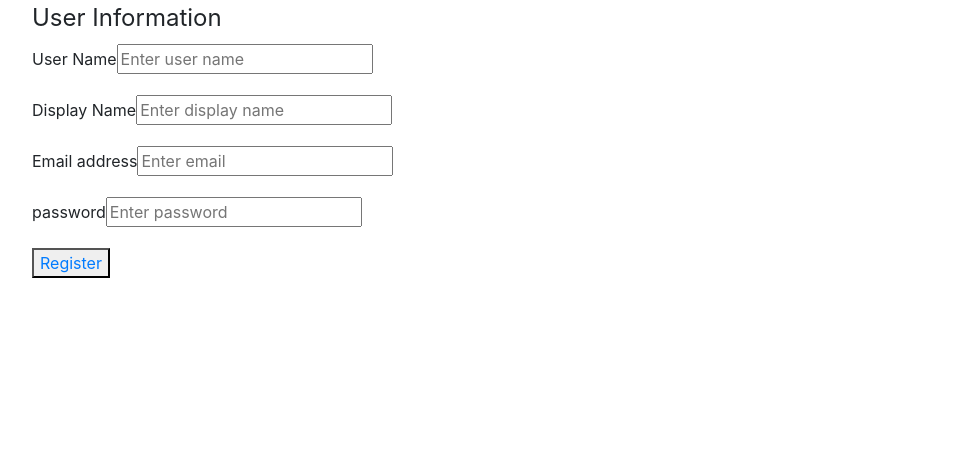
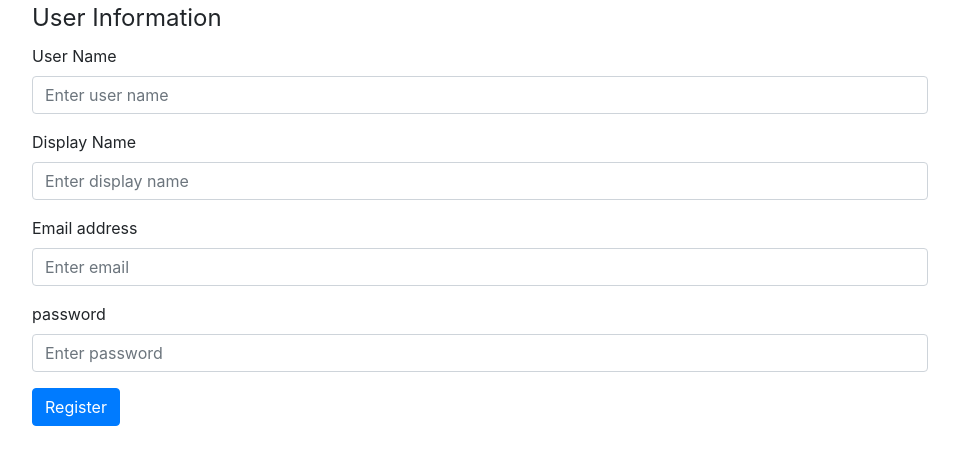
Before and after one commit to ashwagzabani/Mini-Twitter, a React (Create React App) app in the folder mini-twitter/: page /register in a window 1280 px wide. Shown: the top 464 px of the page, without its empty margins (160-1119 px from the left). Built offline with nearby package versions, Linux system fonts and the light colour scheme.

Commit message:
add validation to sign up

```diff
--- a/mini-twitter/src/components/Landing-page.js
+++ b/mini-twitter/src/components/Landing-page.js
@@ -16,7 +16,7 @@ class LandingPage extends Component {
         return (
             <div className="LandingPage">
                 <div className="header">
-                    <p>MINI-TWITTER!</p>
+                    <p>MINI-TWITTER</p>
                     <Button className="signIn" variant="primary" as={Link} to="/signIn">Sign In</Button>
 
                 </div>
--- a/mini-twitter/src/components/Register-form.js
+++ b/mini-twitter/src/components/Register-form.js
@@ -1,7 +1,8 @@
 import React, { Component } from 'react';
 import {
     Form,
-    Alert
+    Alert,
+    Button
 } from 'react-bootstrap'
 
 import {
@@ -48,48 +49,55 @@ class RegisterForm extends Component {
         e.preventDefault();
         //call validation method
         //if validtion ir true => redirect to user home page
-
+        this.validation();
         //get db from local storage
         //convert from string to json
         //check if it's empty
         //push the new user
         //set new db to local storage and convert db from json to string
         // if (validation()) {
-        let getTwitterDB;
-        let userId;
 
-        if (localStorage.getItem('TwitterDB') == '') {
-            console.log("object");
-            let arrOfObject = [];
-            userId = 1;
-            const newUser = this.getNewUser(userId);
-            localStorage.setItem('userLoggedInId', userId)
-            // this.setState({ userId })
-            //getTwitterDB = localStorage.getItem('TwitterDB');
-            arrOfObject.push(newUser);
-            // if (getTwitterDB === '') {
-            //     console.log('object');
-            // }
-            // let arrOfObject = [];
-            // arrOfObject.push(getTwitterDB);
-            console.log(arrOfObject);
-            localStorage.setItem('TwitterDB', JSON.stringify(arrOfObject))
-        }
-        else {
-            getTwitterDB = JSON.parse(localStorage.getItem('TwitterDB'));
-            // if (getTwitterDB[0] === '') {
-            //     getTwitterDB.shift(0);
-            //     console.log("donw");
-            // }
-            //console.log(getTwitterDB.length);
-            userId = getTwitterDB.length + 1;
-            localStorage.setItem('userLoggedInId', userId)
-            const newUser = this.getNewUser(userId)
-            this.setState({ userId })
-            getTwitterDB.push(newUser);
-            console.log(getTwitterDB);
-            localStorage.setItem('TwitterDB', JSON.stringify(getTwitterDB));
-        }
+
+
+        // let getTwitterDB;
+        // let userId;
+
+        // if (localStorage.getItem('TwitterDB') == '') {
+        //     console.log("object");
+        //     let arrOfObject = [];
+        //     userId = 1;
+        //     const newUser = this.getNewUser(userId);
+        //     localStorage.setItem('userLoggedInId', userId)
+        //     // this.setState({ userId })
+        //     //getTwitterDB = localStorage.getItem('TwitterDB');
+        //     arrOfObject.push(newUser);
+        //     // if (getTwitterDB === '') {
+        //     //     console.log('object');
+        //     // }
+        //     // let arrOfObject = [];
+        //     // arrOfObject.push(getTwitterDB);
+        //     console.log(arrOfObject);
+        //     localStorage.setItem('TwitterDB', JSON.stringify(arrOfObject))
+        // }
+        // else {
+        //     getTwitterDB = JSON.parse(localStorage.getItem('TwitterDB'));
+        //     // if (getTwitterDB[0] === '') {
+        //     //     getTwitterDB.shift(0);
+        //     //     console.log("donw");
+        //     // }
+        //     //console.log(getTwitterDB.length);
+        //     userId = getTwitterDB.length + 1;
+        //     localStorage.setItem('userLoggedInId', userId)
+        //     const newUser = this.getNewUser(userId)
+        //     this.setState({ userId })
+        //     getTwitterDB.push(newUser);
+        //     console.log(getTwitterDB);
+        //     localStorage.setItem('TwitterDB', JSON.stringify(getTwitterDB));
+        // }
+
+
+
+
         // this.validation();
         // const newUser = {
         //     "id": this.state.userId + 1,
@@ -125,7 +133,7 @@ class RegisterForm extends Component {
         // TwitterDB.users.push(newUser)
         console.log(this.state.TwitterDB);
         // this.setState({ userId: userId })
-        this.props.history.push("/user/home")
+        // this.props.history.push("/user/home")
         // return <Redirect from="/register" to="/user/home" />
         // return <Redirect from="/register" render={(props) => <Home state="Hello, " {...props} />} />
         // return <Redirect from="/register" to={{
@@ -217,29 +225,104 @@ class RegisterForm extends Component {
         }
     }
 
-    validation = (fieldName, value) => {
-        //check if user name already used
-        //check if email already used
-        //check if password less than 6 digit
-        let key = 'id';
-        console.log(fieldName);
-        const TwitterDB = JSON.parse(localStorage.getItem('TwitterDB'));
-        TwitterDB.map((element) => {
-            if (element[fieldName] === value) {
-                // console.log(element[fieldName]);
-                console.log("problem");
-                this.setState({ alert: true })
-                // console.log(value);
+    // validation = (fieldName, value) => {
+    //     //check if user name already used
+    //     //check if email already used
+    //     //check if password less than 6 digit
+    //     // let key = 'id';
+    //     // console.log(fieldName);
+    //     // const TwitterDB = JSON.parse(localStorage.getItem('TwitterDB'));
+    //     // TwitterDB.map((element) => {
+    //     //     if (element[fieldName] === value) {
+    //     //         // console.log(element[fieldName]);
+    //     //         console.log("problem");
+    //     //         this.setState({ alert: true })
+    //     //         // console.log(value);
+    //     //     } else {
+    //     //         this.setState({ alert: false })
+    //     //     }
+    //     //     //console.log(element[key]);
+    //     //     // return false;
+
+    //     //     //console.log(element);
+    //     // });
+
+    //     let key = 'id';
+    //     // console.log(fieldName);
+    //     const TwitterDB = JSON.parse(localStorage.getItem('TwitterDB'));
+    //     TwitterDB.map((element) => {
+    //         if (element[fieldName] === value) {
+    //             // console.log(element[fieldName]);
+    //             console.log("problem");
+    //             this.setState({ alert: true })
+    //             // console.log(value);
+    //         } else {
+    //             this.setState({ alert: false })
+    //         }
+    //         //console.log(element[key]);
+    //         // return false;
+
+    //         //console.log(element);
+    //     });
+    // }
+    /**
+     *  TwitterDB: '',
+                userId: 0,
+                userName: '',
+                displayName: '',
+                email: '',
+                password: '',
+                alert: false
+     */
+    validation = () => {
+        if (this.state.userName === '' || this.state.displayName === '' || this.state.email === '' || this.state.password === '') {
+            console.log("please fill the input required");
+            //alert error
+        } else {
+
+            if (localStorage.getItem('TwitterDB') == '') {
+                //the TwitterDb is empty,so there is no users to check
+                let arrOfObject = [];
+                let userId = 1;
+                const newUser = this.getNewUser(userId);
+                localStorage.setItem('userLoggedInId', userId)
+                arrOfObject.push(newUser);
+                console.log(arrOfObject);
+                localStorage.setItem('TwitterDB', JSON.stringify(arrOfObject))
+                this.props.history.push("/user/home")
+
             } else {
-                this.setState({ alert: false })
+                // nedd check if the userName or Email already exsist
+                const getTwitterDB = JSON.parse(localStorage.getItem('TwitterDB'));
+                getTwitterDB.map((element, index) => {
+
+                    // console.log(element.length, index);
+                    // console.log(element.email, this.state.email);
+
+                    if ((getTwitterDB.length - 1 === index) && (element.userName !== this.state.userName) && (element.email !== this.state.email)) {
+                        console.log("passed");
+                        const getTwitterDB = JSON.parse(localStorage.getItem('TwitterDB'));
+                        let userId = getTwitterDB.length + 1;
+                        localStorage.setItem('userLoggedInId', userId)
+                        const newUser = this.getNewUser(userId)
+                        this.setState({ userId })
+                        getTwitterDB.push(newUser);
+                        console.log(getTwitterDB);
+                        localStorage.setItem('TwitterDB', JSON.stringify(getTwitterDB));
+                        this.props.history.push("/user/home")
+                    } else if (element.email === this.state.userName) {
+                        console.log("the user Name already exsist");
+                        //alert error
+                    } else if (element.userName === this.state.email) {
+                        console.log("the user Name already exsist");
+                        //alert error
+
+                    }
+
+                })
             }
-            //console.log(element[key]);
-            // return false;
-
-            //console.log(element);
-        });
+        }
     }
-
     assignValueToState = (event) => {
         let fieldName = event.target.name;
         // console.log(this.state.[fieldName]);
@@ -280,7 +363,6 @@ class RegisterForm extends Component {
     }
 
     render() {
-
         return (
             <div className="RegisterForm" >
                 {this.state.alert ? this.alertMessage() : ''}
@@ -290,21 +372,21 @@ class RegisterForm extends Component {
                         <legend>User Information</legend>
                         <Form.Group>
                             <Form.Label>User Name</Form.Label>
-                            <input type="text" name="userName" value={this.state.userName} placeholder="Enter user name" onChange={this.assignValueToState} />
+                            <Form.Control type="text" name="userName" value={this.state.userName} placeholder="Enter user name" onChange={this.assignValueToState} />
                         </Form.Group>
                         <Form.Group>
                             <Form.Label>Display Name</Form.Label>
-                            <input type="text" name="displayName" value={this.state.displayName} placeholder="Enter display name" onChange={this.assignValueToState} />
+                            <Form.Control type="text" name="displayName" value={this.state.displayName} placeholder="Enter display name" onChange={this.assignValueToState} />
                         </Form.Group>
                         <Form.Group>
                             <Form.Label>Email address</Form.Label>
-                            <input type="email" name="email" value={this.state.email} placeholder="Enter email" onChange={this.assignValueToState} />
+                            <Form.Control type="email" name="email" value={this.state.email} placeholder="Enter email" onChange={this.assignValueToState} />
                         </Form.Group>
                         <Form.Group>
                             <Form.Label>password</Form.Label>
-                            <input name="password" value={this.state.password} type="password" placeholder="Enter password" onChange={this.assignValueToState} />
+                            <Form.Control name="password" value={this.state.password} type="password" placeholder="Enter password" onChange={this.assignValueToState} />
                         </Form.Group>
-                        <button className="primary" type="submit" onClick={this.register}><Link>Register</Link></button>
+                        <Button className="primary" type="submit" onClick={this.register}>Register</Button>
                     </fieldset>
                 </form>
 
--- a/mini-twitter/src/components/SignIn.js
+++ b/mini-twitter/src/components/SignIn.js
@@ -105,7 +105,6 @@ class SignIn extends Component {
                 // console.log("you are register");
                 const getTwitterDB = JSON.parse(localStorage.getItem('TwitterDB'));
                 getTwitterDB.map((element, index) => {
-                    console.log(index);
                     if (element.userName == this.state.userName) {
                         console.log("step check userName ==> pass");
                         if (element.password === this.state.password) {
@@ -118,7 +117,7 @@ class SignIn extends Component {
                             this.setState({ alert: "Your password is error " })
                             this.alertMessage()
                         }
-                    } else if (element.length - 1 === index) {
+                    } else if (getTwitterDB.length - 1 === index) {
                         console.log("Your User Name is error or you are not register");
                         this.setState()
                     }
```
Also changed, not shown: 1 other file (tests, documents, lock files or other folders).
